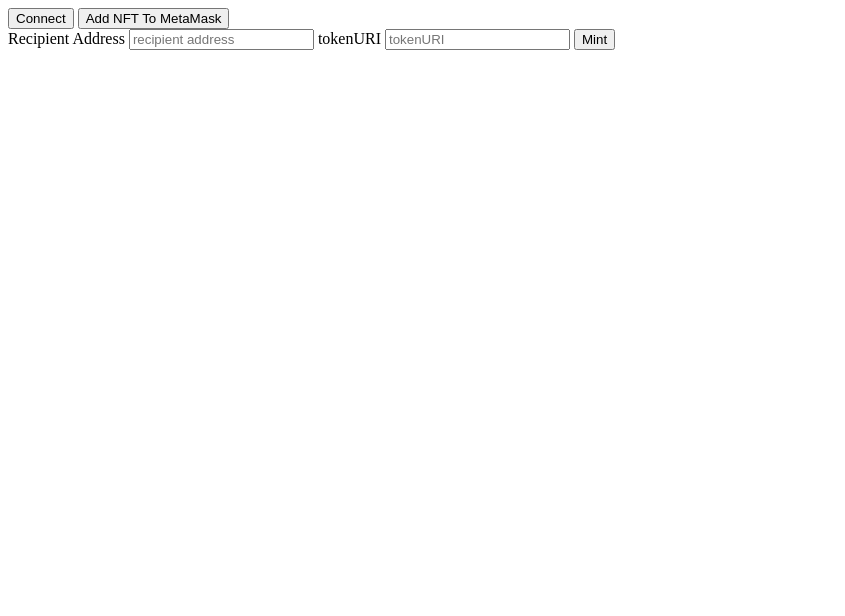
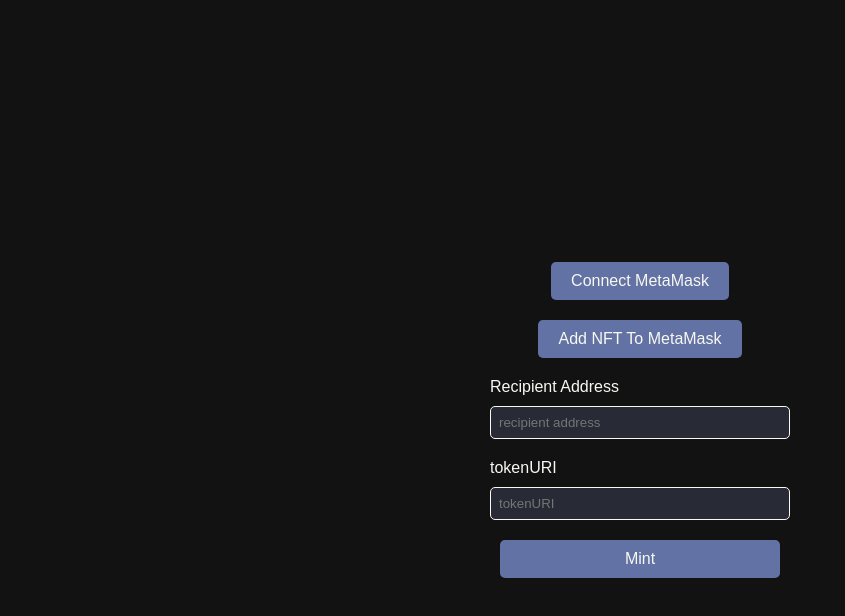
Before and after one commit to lightrao/alchemy-html-mint-nft, a plain HTML site: page index.html in a window 1280 px wide. Shown: the whole page, without its empty margins (0-845 px from the left). Drawn offline with Linux system fonts and the light colour scheme.

Commit message:
add some css

```diff
--- a/index.html
+++ b/index.html
@@ -7,7 +7,7 @@
     <link rel="stylesheet" href="styles.css" />
   </head>
   <body>
-    <button id="connectButton">Connect</button>
+    <button id="connectButton">Connect MetaMask</button>
     <button id="addNftToMeataMaskButton">Add NFT To MetaMask</button>
     <!-- <form> -->
     <div>
--- a/styles.css
+++ b/styles.css
@@ -0,0 +1,47 @@
+body {
+  font-family: sans-serif;
+  background-color: #121212;
+  color: #f8f8f2;
+  display: flex;
+  flex-direction: column;
+  align-items: center;
+  justify-content: center;
+  min-height: 100vh;
+  margin: 0;
+  padding: 20px;
+}
+
+button {
+  background-color: #6272a4;
+  color: #f8f8f2;
+  border: none;
+  padding: 10px 20px;
+  margin: 10px;
+  cursor: pointer;
+  border-radius: 5px;
+  font-size: 16px;
+}
+
+button:hover {
+  background-color: #8be9fd;
+  color: #282a36;
+}
+
+input {
+  padding: 8px;
+  margin: 10px 0;
+  border: 1px solid #f8f8f2;
+  border-radius: 5px;
+  background-color: #282a36;
+  color: #f8f8f2;
+}
+
+label {
+  margin-top: 10px;
+}
+
+div {
+  display: flex;
+  flex-direction: column;
+  width: 300px;
+}
```
Also changed, not shown: 1 other file.
